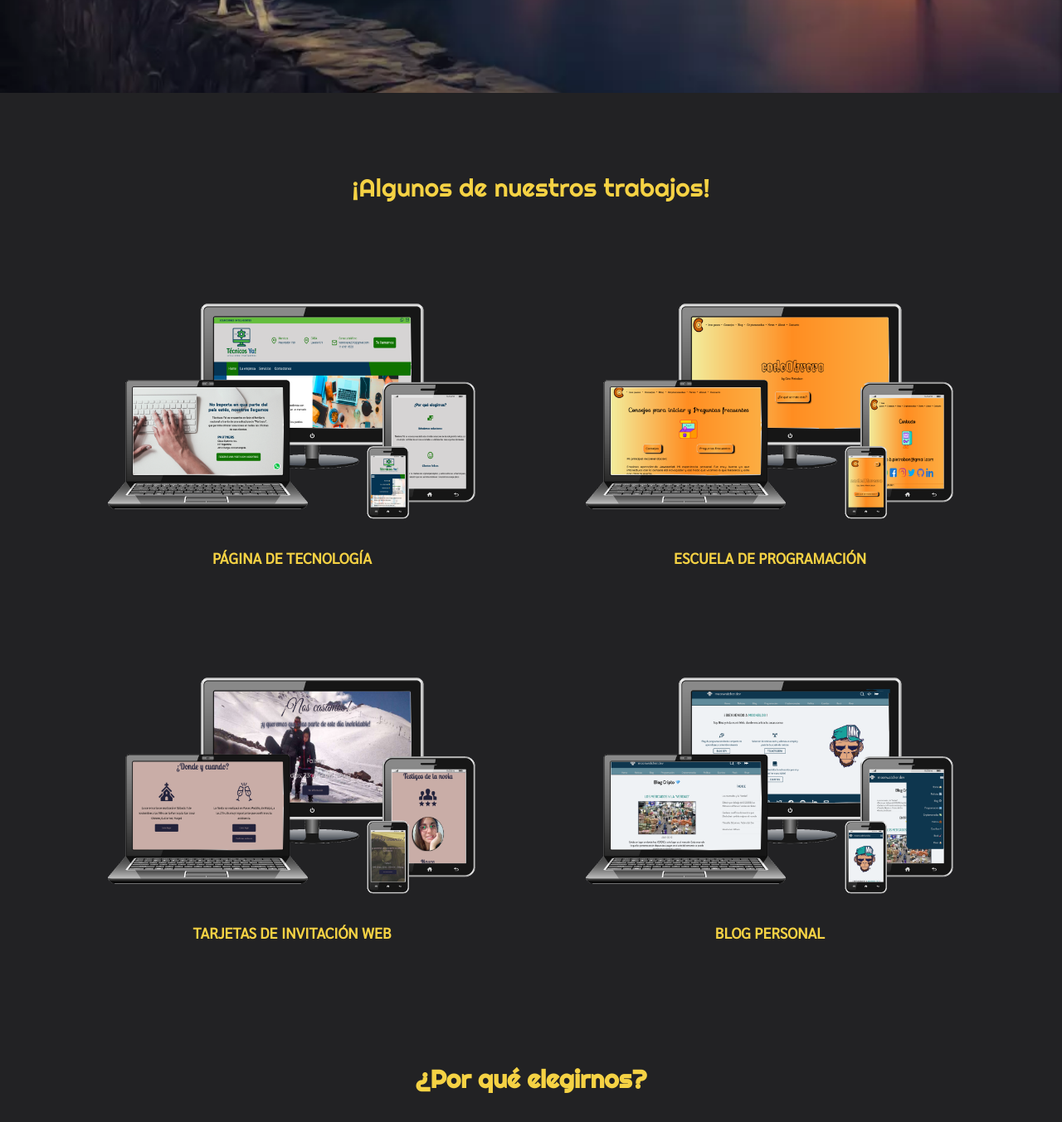
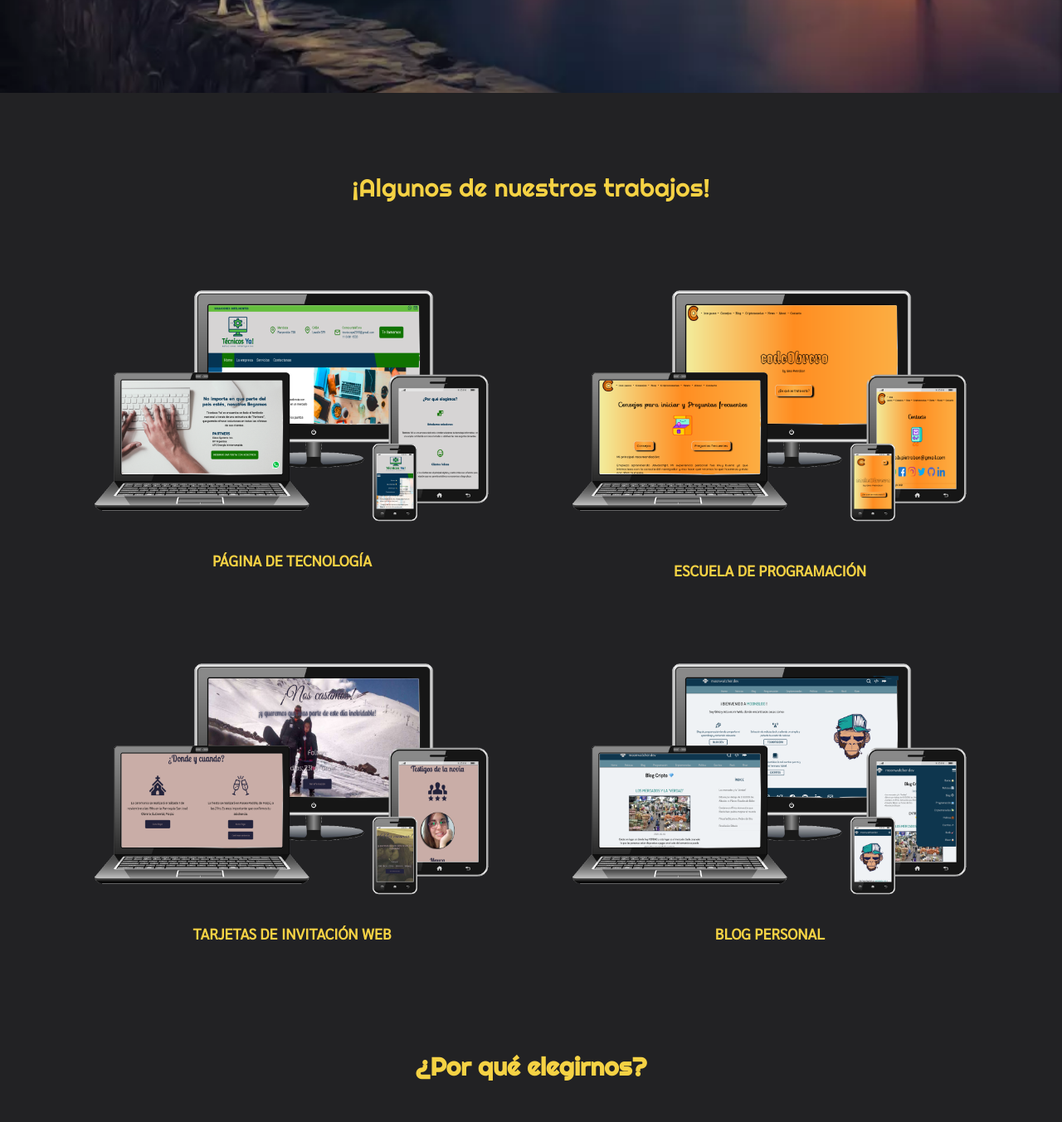
Before and after one commit to DevZeppelin/devzeppelinweb, a Next.js app: page / in a window 1280 px wide. Shown: the part 2653-4006 px from the top of the page at 83% size. Built offline with nearby package versions, Linux system fonts and the light colour scheme.

Commit message:
add margin top to works iamges, and reduce padding for 16 to 12 in the same element

```diff
--- a/components/sections/SectionWorks.js
+++ b/components/sections/SectionWorks.js
@@ -9,7 +9,7 @@ const SectionWorks = () => {
         </h2>
         <div className="grid grid-cols-1 md:grid-cols-2 space-y-4 md:space-y-0">
           <Fade big>
-              <div className="p-2 md:p-16">
+              <div className="p-2 md:p-12">
                   <img
                     src="/responsiveImages/01.png"
                     alt="responsive image mobile tablet notebook widescreen responsive-design"
@@ -19,17 +19,17 @@ const SectionWorks = () => {
               </div>
           </Fade>
           <Fade big>
-          <div className="p-2 md:p-16">
+          <div className="p-2 md:p-12">
               <img
                 src="/responsiveImages/02.png"
                 alt="responsive image mobile tablet notebook widescreen responsive-design"
                 className="w-full  animateImage"
               />
-              <p className="text-lg text-yellow text-center pt-3 md:pt-8 uppercase font-bold">Escuela de programación</p>
+              <p className="text-lg text-yellow text-center pt-3 md:mt-8 uppercase font-bold">Escuela de programación</p>
           </div>
           </Fade>
           <Fade big>
-          <div className="p-2 md:p-16">
+          <div className="p-2 md:p-12">
               <img
                 src="/responsiveImages/03.png"
                 alt="responsive image mobile tablet notebook widescreen responsive-design"
@@ -39,7 +39,7 @@ const SectionWorks = () => {
           </div>
           </Fade>
           <Fade big>
-          <div className="p-2 md:p-16">
+          <div className="p-2 md:p-12">
               <img
                 src="/responsiveImages/04.png"
                 alt="responsive image mobile tablet notebook widescreen responsive-design"
```
